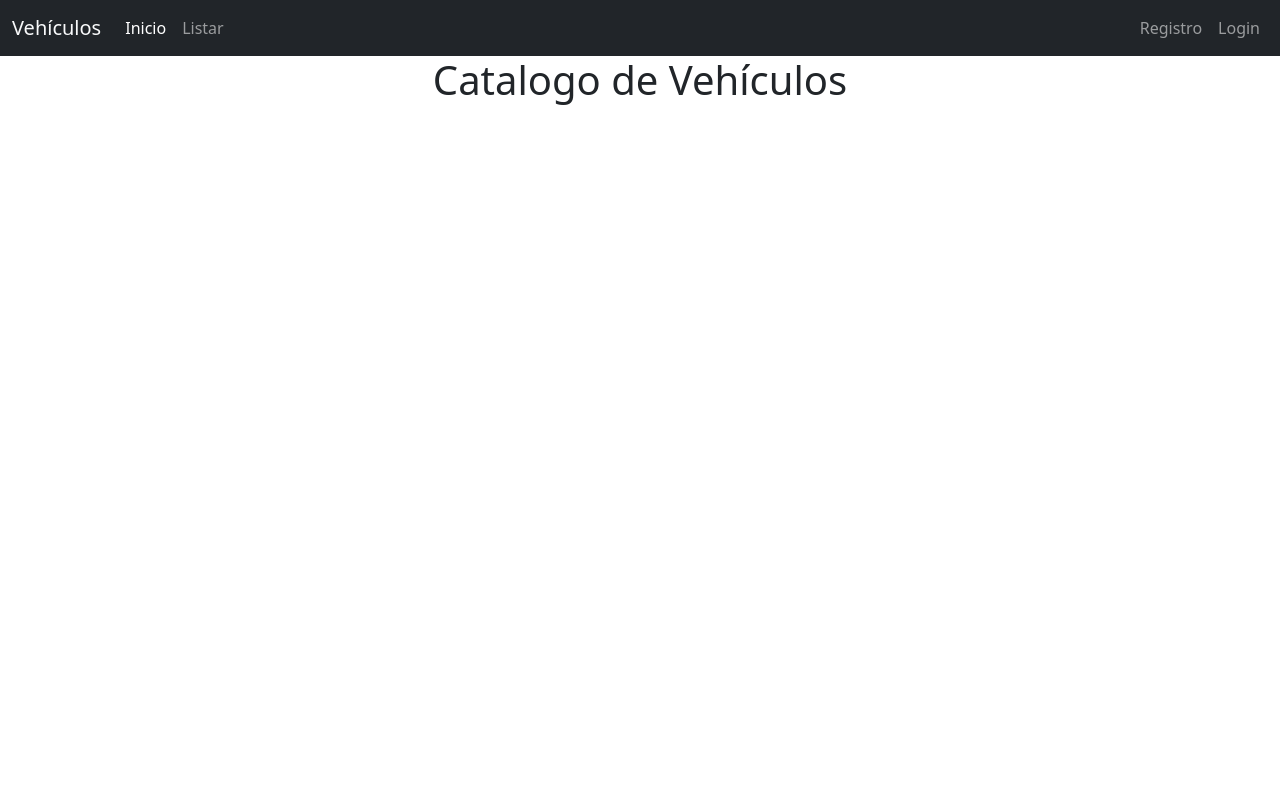
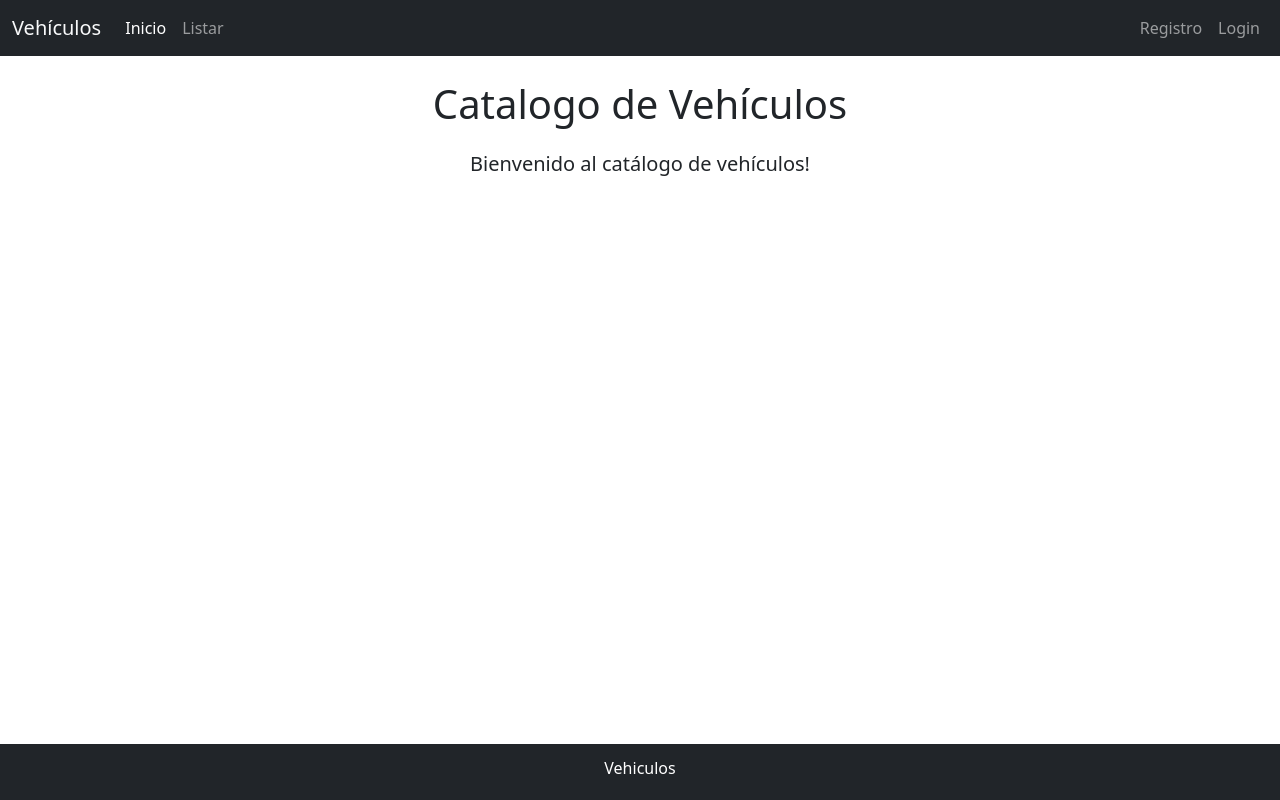
Before and after one commit to Tz-1/Django_User, a Django app: page / in a window 1280 px wide. Run offline with Django 4.2, Linux system fonts and the light colour scheme; some libraries are stand-ins or nearby versions.

Commit message:
footer and icon

```diff
--- a/proyecto_vehiculos_django/vehiculo/templates/base.html
+++ b/proyecto_vehiculos_django/vehiculo/templates/base.html
@@ -8,6 +8,7 @@
     {% bootstrap_javascript %}
     {% bootstrap_messages %}
     {% load static %}
+    <link rel="shortcut icon" type="icon" href="{% static 'assets/img/car.ico' %}">
     <link rel="stylesheet" href="{% static 'css/style.css' %}">
     <title>Vehiculos</title>
 </head>
@@ -17,5 +18,6 @@
     {% block content %}
     {% endblock content %}
 
+    {% include 'footer.html' %}
 </body>
 </html>
--- /dev/null
+++ b/proyecto_vehiculos_django/vehiculo/templates/footer.html
@@ -0,0 +1,5 @@
+<footer id="myFooter" class="fixed-bottom bg-dark text-center text-white py-1">
+    <div class="container-flex">
+        <p class="mt-2">Vehiculos</p>
+    </div>
+</footer>
--- a/proyecto_vehiculos_django/vehiculo/templates/index.html
+++ b/proyecto_vehiculos_django/vehiculo/templates/index.html
@@ -1,4 +1,5 @@
 {% extends 'base.html' %}
 {% block content %}
-    <h1 class = "text-center">Catalogo de Vehículos</h1>
+    <h1 class = "pt-4 text-center">Catalogo de Vehículos</h1>
+    <h5 class = "p-3 text-center">Bienvenido al catálogo de vehículos!</h5>
 {% endblock %}
```
Also changed, not shown: proyecto_vehiculos_django/db.sqlite3, proyecto_vehiculos_django/static/img/car.ico (added), proyecto_vehiculos_django/uploads/vehiculos/1522179537113.png (deleted).
